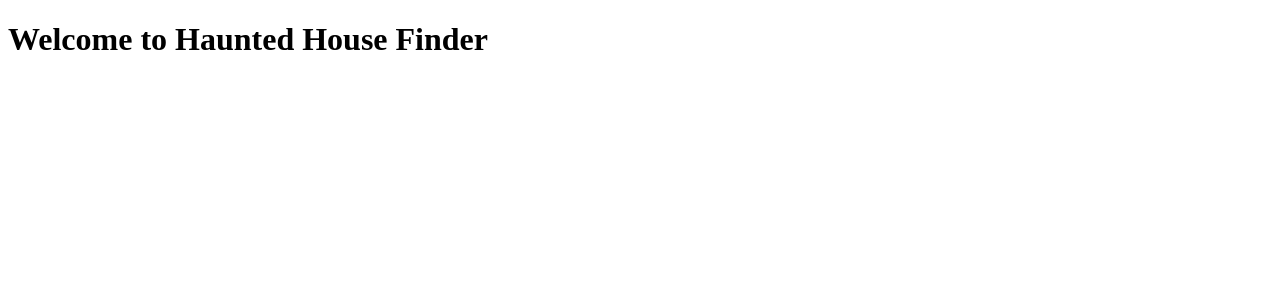
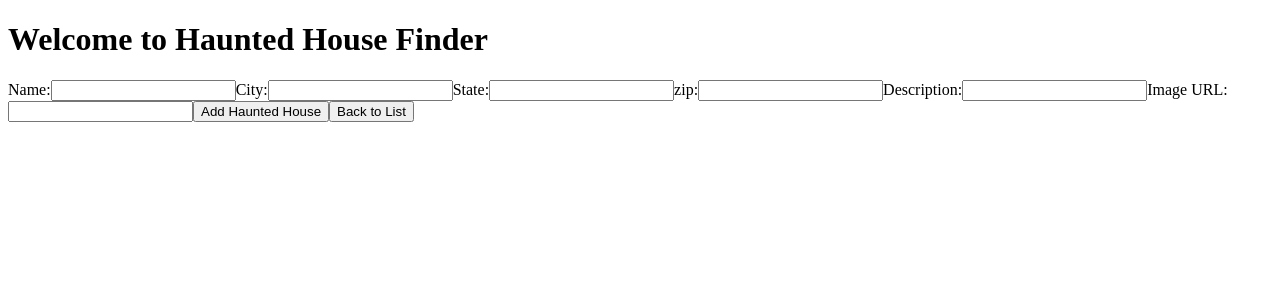
Before and after one commit to Rtollinchi/Ghostly-Estates, an Angular app: page /add-house in a window 1280 px wide. Before the commit this address led to /. Shown: the top 300 px of the page. Built offline with nearby package versions, Linux system fonts and the light colour scheme.

Commit message:
add create forms and submission, newHouse adds to the array of HauntedHouses

```diff
--- /dev/null
+++ b/src/app/add-haunted-house/add-haunted-house.component.html
@@ -0,0 +1,58 @@
+<form (ngSubmit)="onSubmit()">
+  <label for="name">Name:</label>
+  <input
+    id="name"
+    type="text"
+    [(ngModel)]="newHouse.name"
+    name="name"
+    required
+  />
+
+  <label for="city">City:</label>
+  <input
+    id="city"
+    type="text"
+    [(ngModel)]="newHouse.location.city"
+    name="city"
+    required
+  />
+
+  <label for="state">State:</label>
+  <input
+    id="state"
+    type="text"
+    [(ngModel)]="newHouse.location.state"
+    name="state"
+    required
+  />
+
+  <label for="zip">zip:</label>
+  <input
+    id="zip"
+    type="text"
+    [(ngModel)]="newHouse.location.zip"
+    name="zip"
+    required
+  />
+
+  <label for="description">Description:</label>
+  <input
+    id="description"
+    type="text"
+    [(ngModel)]="newHouse.description"
+    name="description"
+    required
+  />
+
+  <label for="imageUrl">Image URL:</label>
+  <input
+    id="imageUrl"
+    type="text"
+    [(ngModel)]="newHouse.imageUrl"
+    name="imageUrl"
+    required
+  />
+
+  <button type="submit">Add Haunted House</button>
+  <button routerLink="/">Back to List</button>
+</form>
--- /dev/null
+++ b/src/app/add-haunted-house/add-haunted-house.component.ts
@@ -0,0 +1,48 @@
+import { Component } from '@angular/core';
+import { FormsModule } from '@angular/forms';
+import { HauntedHouseService } from '../haunted-house.service';
+import { RouterModule } from '@angular/router';
+
+@Component({
+  selector: 'add-haunted-house',
+  standalone: true,
+  imports: [FormsModule, RouterModule],
+  templateUrl: './add-haunted-house.component.html',
+  styleUrl: './add-haunted-house.component.css',
+})
+export class AddHauntedHouseComponent {
+  constructor(private hauntedHouseService: HauntedHouseService) {}
+
+  newHouse = {
+    id: 0,
+    name: '',
+    location: {
+      city: '',
+      state: '',
+      zip: '',
+    },
+    description: '',
+    imageUrl: '',
+  };
+
+  onSubmit() {
+    this.newHouse.id = Date.now();
+    this.hauntedHouseService.addHauntedHouse(this.newHouse);
+    console.log('New Haunted House:', this.newHouse);
+    this.resetForm();
+  }
+
+  resetForm() {
+    this.newHouse = {
+      id: 0,
+      name: '',
+      location: {
+        city: '',
+        state: '',
+        zip: '',
+      },
+      description: '',
+      imageUrl: '',
+    };
+  }
+}
--- a/src/app/app.routes.ts
+++ b/src/app/app.routes.ts
@@ -1,8 +1,11 @@
+import { Component } from '@angular/core';
 import { Routes } from '@angular/router';
 import { HauntedHouseListComponent } from './haunted-house-list/haunted-house-list.component';
 import { HauntedHouseDetailComponent } from './haunted-house-detail/haunted-house-detail.component';
+import { AddHauntedHouseComponent } from './add-haunted-house/add-haunted-house.component';
 
 export const routes: Routes = [
   { path: '', component: HauntedHouseListComponent },
   { path: 'house/:id', component: HauntedHouseDetailComponent },
+  { path: 'add-house', component: AddHauntedHouseComponent}
 ];
--- a/src/app/haunted-house-list/haunted-house-list.component.html
+++ b/src/app/haunted-house-list/haunted-house-list.component.html
@@ -1,11 +1,14 @@
+<div>
+  <button [routerLink]="['/add-house']">Add A Haunted House</button>
+</div>
+
 <div *ngFor="let house of hauntedHouses" class="haunted-house">
   <a [routerLink]="['/house', house.id]" class="house-link">
-  <h3>{{ house.name }}</h3>
-</a>
+    <h3>{{ house.name }}</h3>
+  </a>
   <p>{{ house.location.city }}</p>
   <p>{{ house.location.state }}</p>
   <p>{{ house.location.zip }}</p>
   <p>{{ house.description }}</p>
   <img [src]="house.imageUrl" alt="{{ house.name }}" />
-
 </div>
--- a/src/app/haunted-house.service.ts
+++ b/src/app/haunted-house.service.ts
@@ -254,4 +254,8 @@ export class HauntedHouseService {
   getHauntedHouseHistory(id: number): string | undefined {
     return this.hauntedHouseHistory[id];
   }
+
+  addHauntedHouse(house: HauntedHouse): void {
+    this.hauntedHouses.push(house);
+  }
 }
```
Also changed, not shown: src/app/add-haunted-house/add-haunted-house.component.css (added), 2 other files (tests, documents, lock files or other folders).
